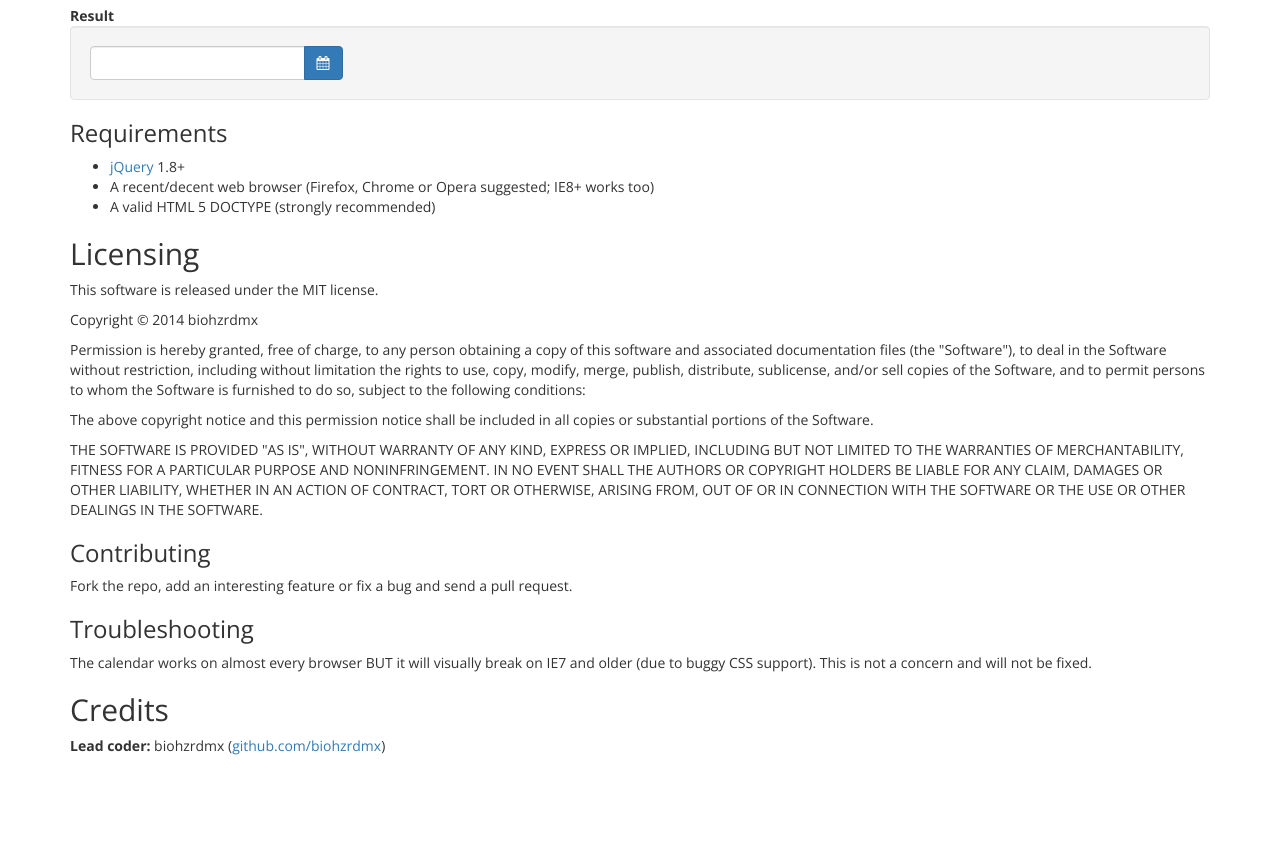
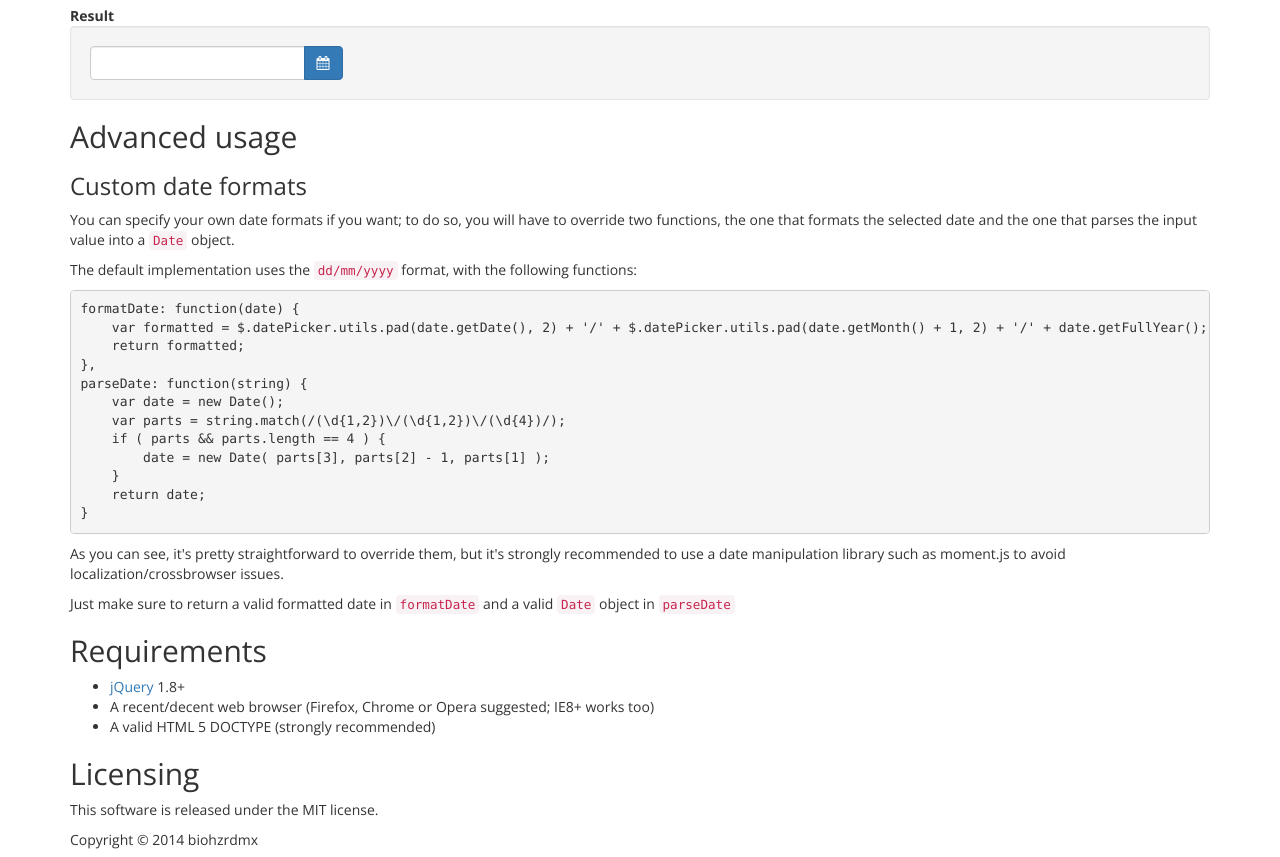
Before and after one commit to biohzrdmx/jQuery.DatePicker, a plain HTML site: page index.html in a window 1280 px wide. Shown: the part 560-1417 px from the top of the page. Before the commit the page ends 1366 px from the top, so only its background shows below. Drawn offline with nearby package versions, Linux system fonts and the light colour scheme.

Commit message:
Added custom format callbacks

```diff
--- a/index.html
+++ b/index.html
@@ -43,7 +43,26 @@
 			</div>
 		</div>
 		<!--  -->
-		<h3>Requirements</h3>
+		<h2>Advanced usage</h2>
+		<h3>Custom date formats</h3>
+		<p>You can specify your own date formats if you want; to do so, you will have to override two functions, the one that formats the selected date and the one that parses the input value into a <code>Date</code> object.</p>
+		<p>The default implementation uses the <code>dd/mm/yyyy</code> format, with the following functions:</p>
+		<pre>formatDate: function(date) {
+    var formatted = $.datePicker.utils.pad(date.getDate(), 2) + '/' + $.datePicker.utils.pad(date.getMonth() + 1, 2) + '/' + date.getFullYear();
+    return formatted;
+},
+parseDate: function(string) {
+    var date = new Date();
+    var parts = string.match(/(\d{1,2})\/(\d{1,2})\/(\d{4})/);
+    if ( parts &amp;&amp; parts.length == 4 ) {
+        date = new Date( parts[3], parts[2] - 1, parts[1] );
+    }
+    return date;
+}</pre>
+		<p>As you can see, it's pretty straightforward to override them, but it's strongly recommended to use a date manipulation library such as moment.js to avoid localization/crossbrowser issues.</p>
+		<p>Just make sure to return a valid formatted date in <code>formatDate</code> and a valid <code>Date</code> object in <code>parseDate</code></p>
+		<!--  -->
+		<h2>Requirements</h2>
 		<ul>
 			<li><a href="http://jquery.com/">jQuery</a> 1.8+</li>
 			<li>A recent/decent web browser (Firefox, Chrome or Opera suggested; IE8+ works too)</li>
```
Also changed, not shown: js/jquery.datepicker.js, js/jquery.datepicker.min.js, 1 other file.
